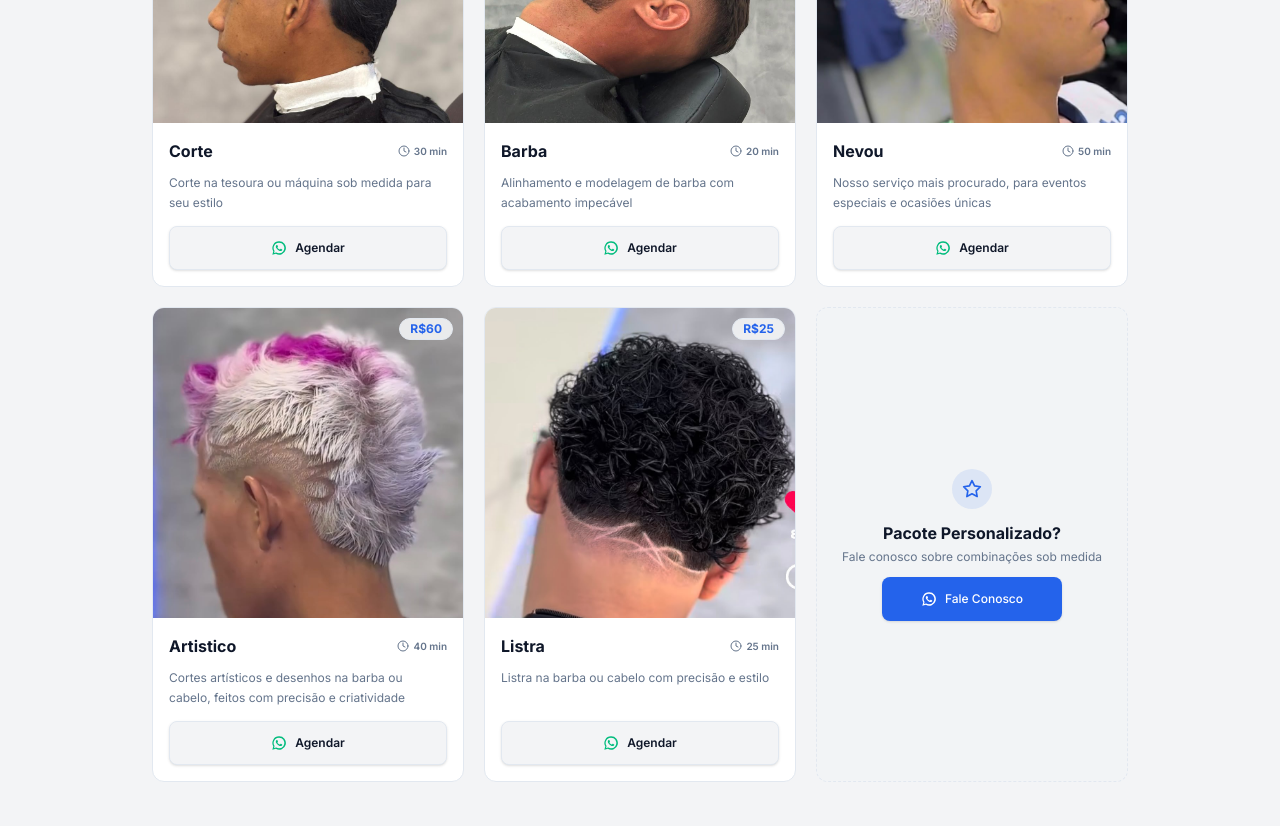
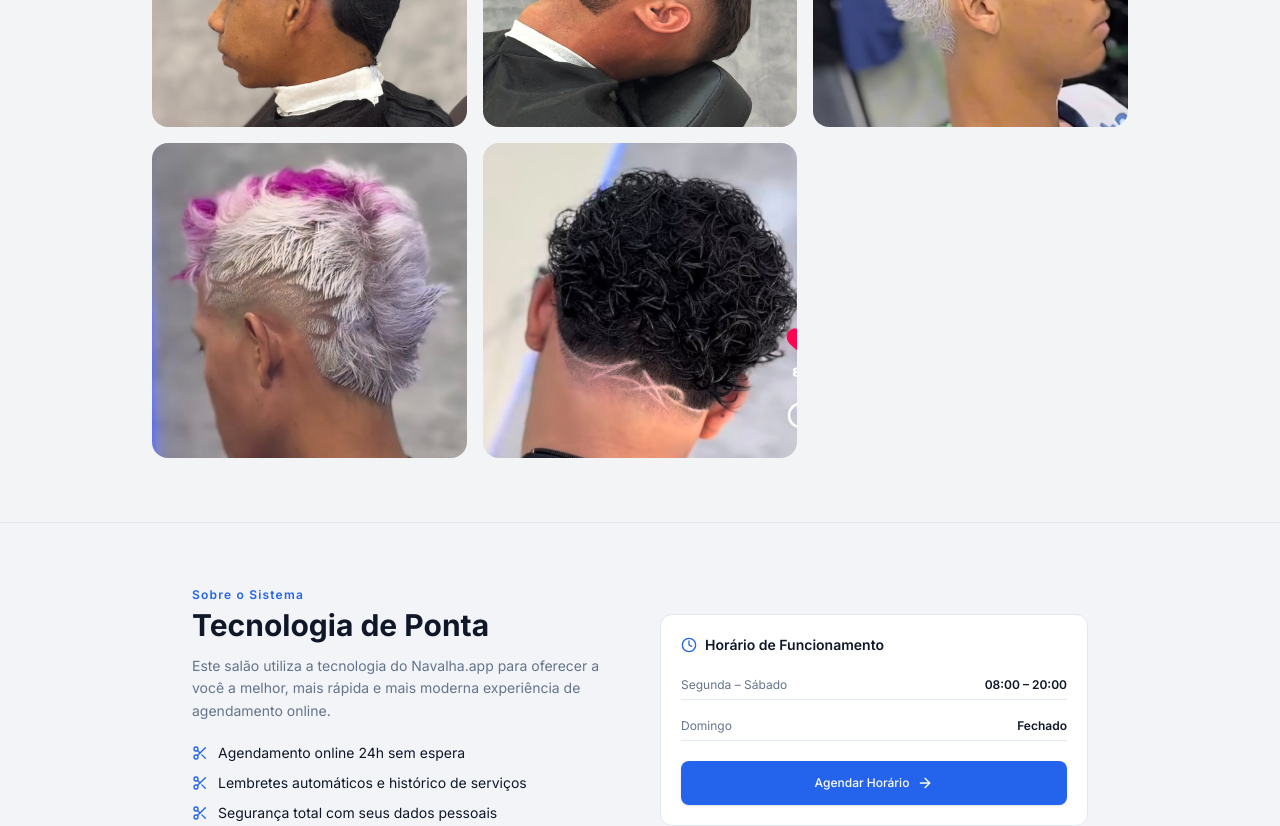
Before and after one commit to DOUGLASWEB-DG/navalha.app, a Next.js app: page / in a window 1280 px wide. Shown: the part 1180-2006 px from the top of the page. Built offline with nearby package versions, Linux system fonts and the light colour scheme.

Commit message:
style: remove text overlays from showcase to leave pure image gallery

```diff
--- a/app/page.tsx
+++ b/app/page.tsx
@@ -313,71 +313,22 @@ export default function LandingPage() {
           <h2 className="text-3xl font-bold ">Nossos Serviços</h2>
         </div>
 
-        <div className="grid gap-5 sm:grid-cols-2 lg:grid-cols-3">
+        <div className="grid gap-4 sm:grid-cols-2 lg:grid-cols-3">
           {services.map((svc) => (
-            <div
+            <a
               key={svc.name}
-              className="bg-card border border-border/60 rounded-xl overflow-hidden flex flex-col hover:border-border transition-colors group"
+              href={buildWhatsAppLink(svc.name)}
+              target="_blank"
+              rel="noopener noreferrer"
+              className="group relative block aspect-[4/5] sm:aspect-square w-full overflow-hidden rounded-2xl bg-muted"
             >
-              <div className="relative aspect-square w-full overflow-hidden bg-muted">
-                <img
-                  src={svc.image}
-                  alt={svc.name}
-                  className="w-full h-full object-cover transition-transform duration-300 group-hover:scale-105"
-                />
-                <div className="absolute top-2.5 right-2.5 bg-background/90 backdrop-blur-sm px-2.5 py-0.5 rounded-full border border-border text-xs font-bold text-primary">
-                  R${svc.price}
-                </div>
-              </div>
-
-              <div className="p-4 flex flex-col flex-grow gap-2.5">
-                <div className="flex items-center justify-between">
-                  <p className="text-base font-bold text-foreground">{svc.name}</p>
-                  <div className="flex items-center gap-1 text-[10px] text-muted-foreground font-semibold">
-                    <Clock className="w-3 h-3" />
-                    {svc.duration}
-                  </div>
-                </div>
-
-                <p className="text-xs text-muted-foreground leading-relaxed line-clamp-2">
-                  {svc.desc}
-                </p>
-
-                <a
-                  href={buildWhatsAppLink(svc.name)}
-                  target="_blank"
-                  rel="noopener noreferrer"
-                  className="mt-auto pt-1"
-                >
-                  <Button
-                    variant="outline"
-                    size="sm"
-                    className="w-full gap-2 border-border/80 hover:bg-accent text-xs font-semibold rounded-lg"
-                  >
-                    <WhatsAppIcon className="w-3.5 h-3.5 text-emerald-500" />
-                    Agendar
-                  </Button>
-                </a>
-              </div>
-            </div>
+              <img
+                src={svc.image}
+                alt={svc.name}
+                className="h-full w-full object-cover transition-transform duration-500 group-hover:scale-110"
+              />
+            </a>
           ))}
-
-          {/* Card Personalizado */}
-          <div className="bg-muted/20 border border-dashed border-border rounded-xl p-5 flex flex-col items-center justify-center gap-3 text-center sm:col-span-2 lg:col-span-1">
-            <div className="w-10 h-10 bg-primary/10 rounded-full flex items-center justify-center">
-              <Star className="w-5 h-5 text-primary" />
-            </div>
-            <div className="space-y-1">
-              <p className="text-base font-bold text-foreground">Pacote Personalizado?</p>
-              <p className="text-xs text-muted-foreground">Fale conosco sobre combinações sob medida</p>
-            </div>
-            <a href={buildWhatsAppLink()} target="_blank" rel="noopener noreferrer" className="w-full max-w-[180px]">
-              <Button size="sm" className="w-full bg-primary text-primary-foreground hover:bg-primary/90 gap-2 text-xs rounded-lg">
-                <WhatsAppIcon className="w-3.5 h-3.5" />
-                Fale Conosco
-              </Button>
-            </a>
-          </div>
         </div>
       </section>
 
```
